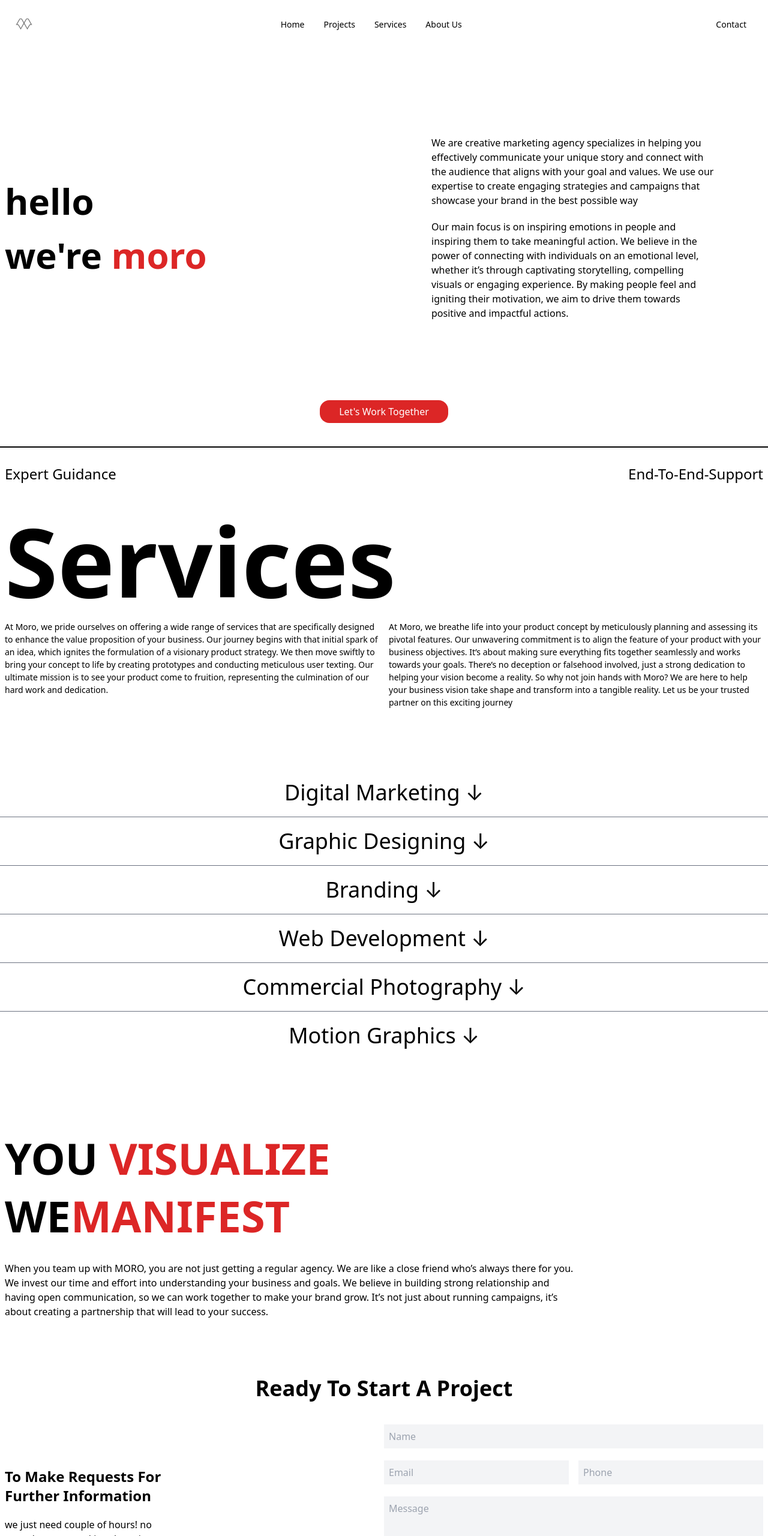
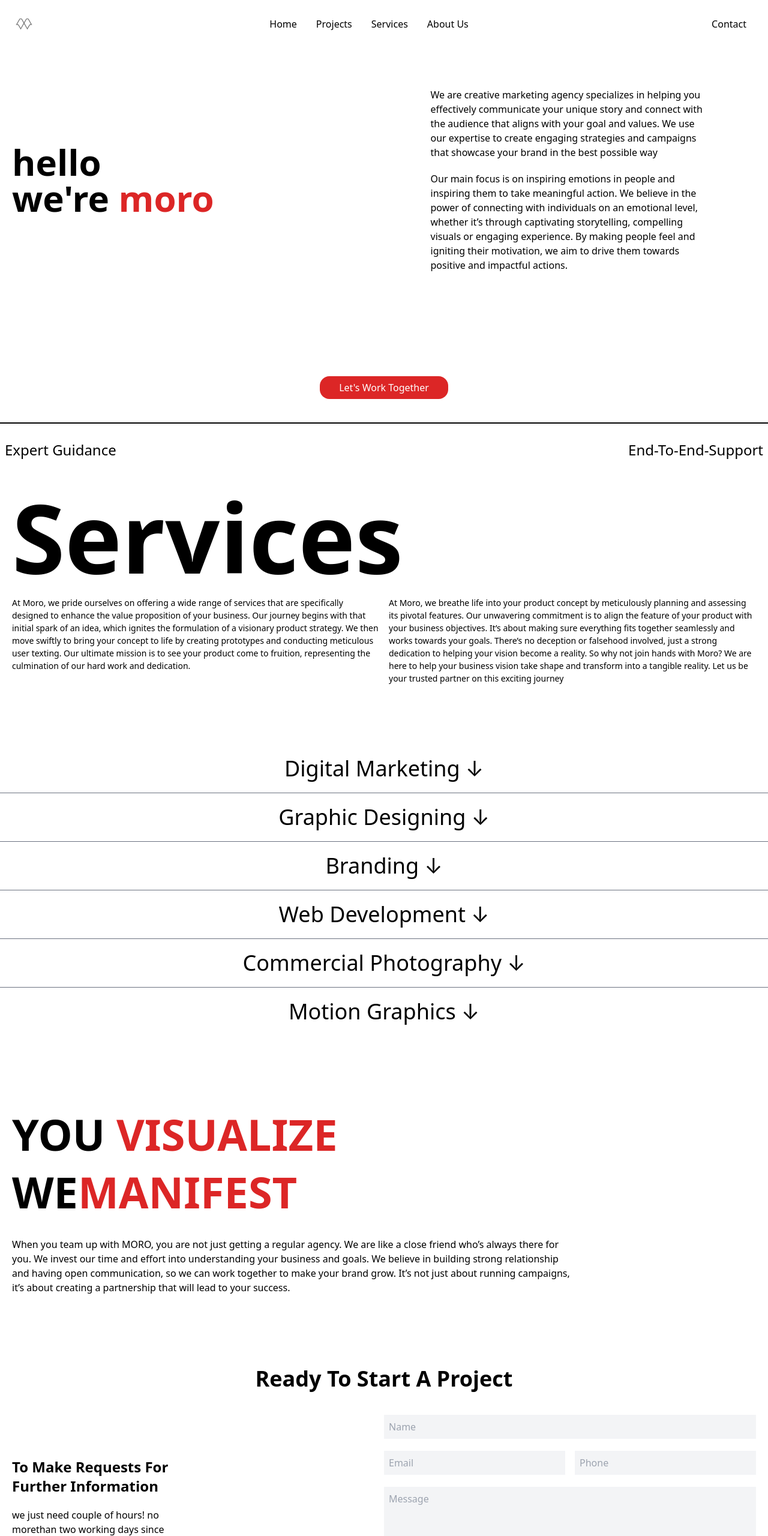
Before and after one commit to sravannk21/Moro-Tailwind, a website: page services.html in a window 1280 px wide. Shown: the top 2560 px of the page at 60% size. Drawn offline with nearby package versions, Linux system fonts and the light colour scheme.

Commit message:
padding issue fixed in mobile screen padding 2 change to padding 5 in all pages

```diff
--- a/services.html
+++ b/services.html
@@ -16,7 +16,7 @@ https://cdn.jsdelivr.net/npm/owl.carousel@2.3.4/dist/assets/owl.carousel.min.css
     <!--HEADER-SECTION-->
     <div class="max-w-7xl mx-auto">
         <header>
-            <nav class=" z-10 p-5 max-w-7xl mx-auto text-black md:flex md:items-center md:justify-between">
+            <nav class=" z-10 fixed w-full bg-white p-5 max-w-7xl mx-auto text-black md:flex md:items-center md:justify-between">
                 <div class="flex justify-between items-center ">
                     <span class="text-2xl font-[Poppins] cursor-pointer">
                         <img class="h-10 inline" src="./build/img/moro-logo.png">
@@ -28,30 +28,30 @@ https://cdn.jsdelivr.net/npm/owl.carousel@2.3.4/dist/assets/owl.carousel.min.css
                 </div>
 
                 <ul
-                    class="md:flex md:items-center z-[9] md:z-auto md:static absolute w-full left-0 md:w-auto md:py-0 py-4 md:pl-0 pl-7 md:opacity-100 opacity-0 top-[-400px] transition-all ease-in duration-500">
+                    class="md:flex bg-white md:items-center z-[9] md:z-auto md:static absolute w-full left-0 md:w-auto md:py-0 py-4 md:pl-0 pl-7 md:opacity-100 opacity-0 top-[-400px] transition-all ease-in duration-500">
                     <li class="mx-4 my-6 md:my-0">
-                        <a href="index.html" class="text-sm hover:text-cyan-500 duration-500 capitalize">home</a>
+                        <a href="index.html" class="text-base hover:text-red-500 duration-500 capitalize">home</a>
                     </li>
                     <li class="mx-4 my-6 md:my-0">
-                        <a href="projects.html" class="text-sm hover:text-cyan-500 duration-500 capitalize">projects</a>
+                        <a href="projects.html" class="text-base hover:text-red-500 duration-500 capitalize">projects</a>
                     </li>
                     <li class="mx-4 my-6 md:my-0">
-                        <a href="services.html" class="text-sm hover:text-cyan-500 duration-500 capitalize">services</a>
+                        <a href="services.html" class="text-base hover:text-red-500 duration-500 capitalize">services</a>
                     </li>
                     <li class="mx-4 my-6 md:my-0">
-                        <a href="about.html" class="text-sm hover:text-cyan-500 duration-500 capitalize">about us</a>
+                        <a href="about.html" class="text-base hover:text-red-500 duration-500 capitalize">about us</a>
                     </li>
                 </ul>
                 <ul
-                    class="md:flex md:items-center z-[9] md:z-auto md:static absolute dark:text-white w-full left-0 md:w-auto md:py-0 py-4 md:pl-0 pl-7 md:opacity-100 opacity-0 top-[-400px] transition-all ease-in duration-500">
+                    class="md:flex md:items-center z-[9] md:z-auto md:static absolute w-full left-0 md:w-auto md:py-0 py-4 md:pl-0 pl-7 md:opacity-100 opacity-0 top-[-400px] transition-all ease-in duration-500">
                     <li class="mx-4 my-6 md:my-0">
-                        <a href="#contact" class="text-sm hover:text-cyan-500 duration-500 capitalize">contact</a>
+                        <a href="#contact" class="text-base hover:text-red-500 duration-500 capitalize">contact</a>
                     </li>
                 </ul>
             </nav>
-            <div class="md:grid md:grid-cols-2 p-2 h-[75vh]">
+            <div class="md:grid md:grid-cols-2 p-5 h-full md:h-[75vh]">
                 <div class="my-auto">
-                    <h2 class="text-6xl font-bold leading-normal">hello<br />we're<span class="text-red-600">
+                    <h2 class="text-5xl md:text-6xl font-bold leading-normal">hello<br />we're<span class="text-red-600">
                             moro</span></h2>
                 </div>
                 <div class="my-auto">
@@ -70,7 +70,7 @@ https://cdn.jsdelivr.net/npm/owl.carousel@2.3.4/dist/assets/owl.carousel.min.css
                     </p>
                 </div>
             </div>
-            <div class="text-center mb-10 animate-bounce">
+            <div class="text-center my-10 animate-bounce">
                 <a href="#"
                     class="text-base text-white capitalize py-2 px-8 rounded-2xl bg-red-600 hover:bg-black duration-150 ease-in-out transition-all">let's
                     work together</a>
@@ -93,7 +93,7 @@ https://cdn.jsdelivr.net/npm/owl.carousel@2.3.4/dist/assets/owl.carousel.min.css
                 </div>
             </div>
         </div>
-        <div class="max-w-7xl mx-auto py-10 p-2">
+        <div class="max-w-7xl mx-auto py-10 p-5">
             <h1 class="capitalize text-6xl md:text-[10rem] font-bold">Services</h1>
             <div class="md:grid md:grid-cols-2 gap-4 mt-5">
                 <div>
@@ -201,12 +201,12 @@ https://cdn.jsdelivr.net/npm/owl.carousel@2.3.4/dist/assets/owl.carousel.min.css
 
 
     <!--ABOUT-DETAILS-->
-    <section class="pt-32 p-2">
+    <section class="pt-32 p-5">
         <div class="max-w-7xl mx-auto">
-            <h1 class="capitalize text-6xl md:text-7xl font-bold text-center md:text-left">YOU
+            <h1 class="capitalize text-5xl md:text-7xl font-bold text-center md:text-left">YOU
                 <span class="text-red-600">VISUALIZE</span>
             </h1><br>
-            <h1 class="capitalize text-6xl md:text-7xl font-bold text-center md:text-left">WE<span
+            <h1 class="capitalize text-5xl md:text-7xl font-bold text-center md:text-left">WE<span
                     class="text-red-600">MANIFEST</span></h1>
             <p class="mt-10 w-full md:w-3/4 md:text-start">
                 When you team up with MORO, you are not just getting a regular agency. We are like a
@@ -220,7 +220,7 @@ https://cdn.jsdelivr.net/npm/owl.carousel@2.3.4/dist/assets/owl.carousel.min.css
 
     <!--CONTACT-FORM-->
     <section class="py-20">
-        <div class="max-w-7xl mx-auto p-2">
+        <div class="max-w-7xl mx-auto p-5">
             <h3 class="capitalize text-center text-4xl font-bold mb-10">ready to start a project</h3>
             <div class="md:grid md:grid-cols-2">
                 <div class="my-auto">
@@ -252,7 +252,7 @@ https://cdn.jsdelivr.net/npm/owl.carousel@2.3.4/dist/assets/owl.carousel.min.css
     </section>
     <!--FOOTER-->
     <footer>
-        <div class="max-w-7xl mx-auto my-10 p-2">
+        <div class="max-w-7xl mx-auto my-10 p-5">
             <div class="md:grid md:grid-cols-3">
                 <div class="mb-2">
                     <h3 class="uppercase text-3xl mb-5">contact</h3>
```
Also changed, not shown: about.html (+15 -15 lines), index.html (+10 -7 lines), projects.html (+15 -14 lines), build/css/style.css.
